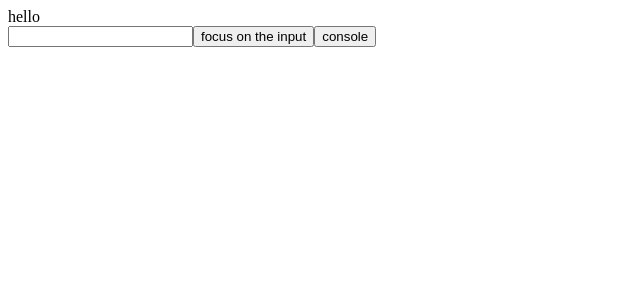
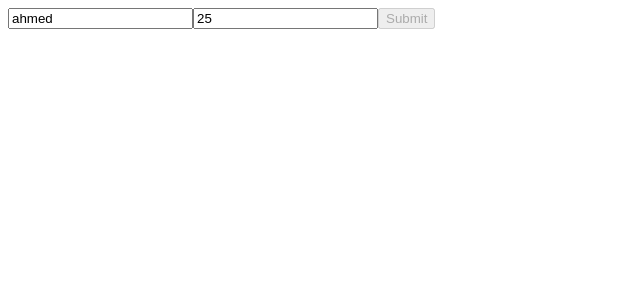
Before and after one commit to ahmed-elkhalily/React-Course, a React (Vite) app in the folder react-app/: page / in a window 1280 px wide. Shown: the top 300 px of the page, without its empty margins (0-640 px from the left). Built offline with nearby package versions, Linux system fonts and the light colour scheme.

Commit message:
[useRef] lesson 1 -> useRef -> to handle initial values comparing

```diff
--- a/react-app/src/App.jsx
+++ b/react-app/src/App.jsx
@@ -1,33 +1,58 @@
-import { useRef } from "react";
+import { useEffect, useRef, useState } from "react";
 import "./App.css";
 
+function fetchUserFromEndpoint() {
+  const user = {
+    name: "ahmed",
+    age: "25",
+  };
+  return user;
+}
+
 function App() {
-  const inputRef = useRef(null);
+  const [value, setValue] = useState({
+    name: "",
+    age: "",
+  });
+  const initValRef = useRef(null);
 
-  // useEffect(() => {
-  //   inputRef.current.focus();
-  // }, []);
+  useEffect(() => {
+    const user = fetchUserFromEndpoint();
+    initValRef.current = user;
+    setValue(user);
+  }, []);
 
-  function consoleTheInputDom() {
-    console.log(inputRef);
-  }
-
-  function controlDocEle() {
-    inputRef.current.append(" This text was appended.", " Another string.");
+  function disableButton() {
+    // name is not change (and) age is not change -> disable
+    if (
+      value.name === initValRef.current?.name &&
+      value.age === initValRef.current?.age
+    )
+      return true;
+    else return false;
   }
 
   return (
     <form>
-      <div ref={inputRef} id="div">
-        hello
-      </div>
-      <input />
-      <button type="button" onClick={controlDocEle}>
-        focus on the input
-      </button>
-      <button type="button" onClick={consoleTheInputDom}>
-        console
-      </button>
+      <input
+        value={value.name}
+        onChange={(e) =>
+          setValue((prev) => ({
+            ...prev,
+            name: e.target.value,
+          }))
+        }
+      />
+      <input
+        value={value.age}
+        onChange={(e) =>
+          setValue((prev) => ({
+            ...prev,
+            age: e.target.value,
+          }))
+        }
+      />
+      <button disabled={disableButton()}>Submit</button>
     </form>
   );
 }
```
